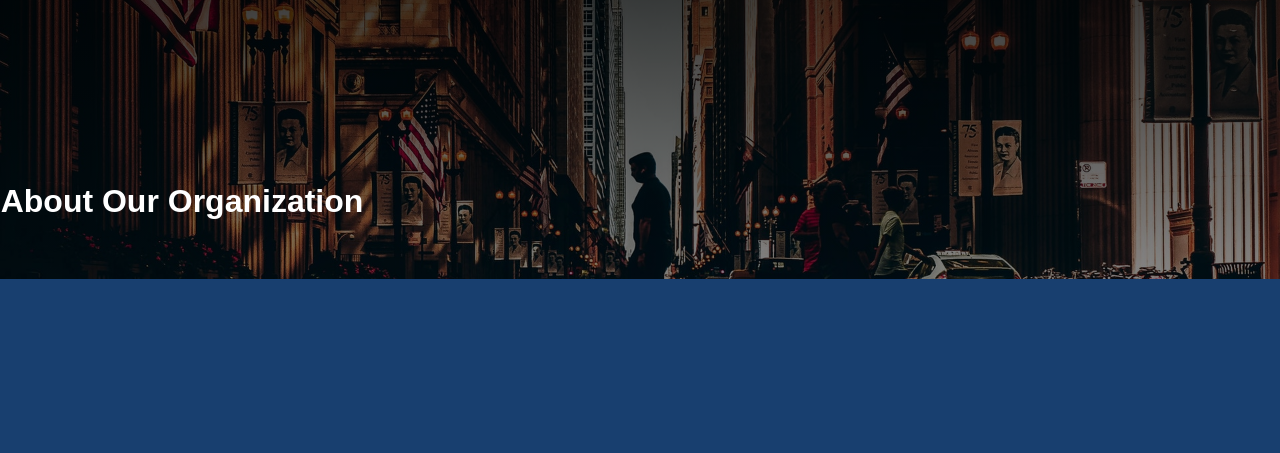
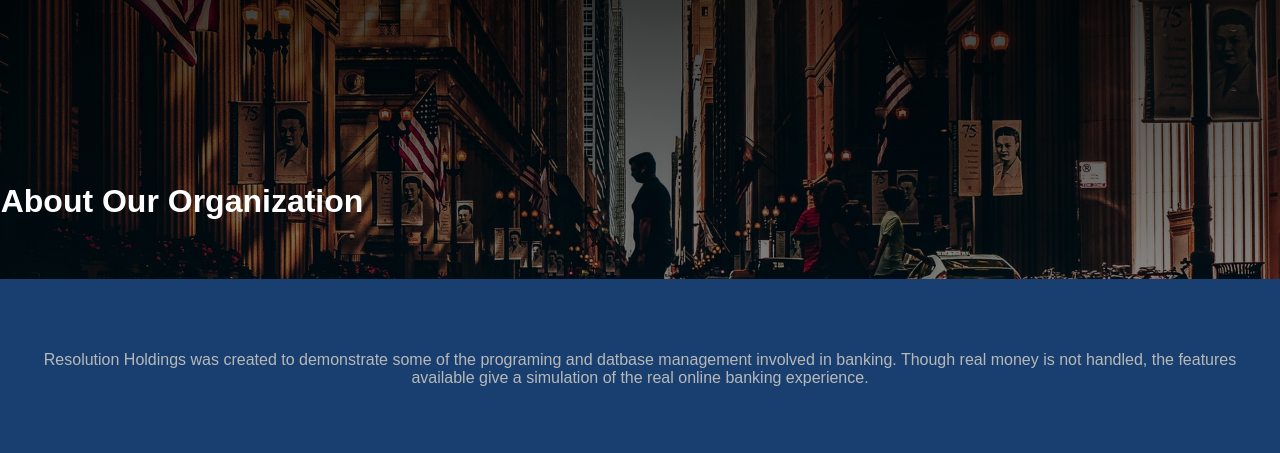
Before and after one commit to cjordanOU/Resolution-Holdings, a PHP site: page /about.php in a window 1280 px wide. Shown: the part 49-502 px from the top of the page. Run offline with PHP 8.4, Linux system fonts and the light colour scheme.

Commit message:
Update about.php

```diff
--- a/about.php
+++ b/about.php
@@ -21,6 +21,13 @@
         </div>
 
         <section>
+
+
+            <div class="centered container">
+                <p> Resolution Holdings was created to demonstrate some of the programing and datbase management involved in banking.
+                    Though real money is not handled, the features available give a simulation of the real online banking experience.
+                </p>
+            </div>
         </section>
     </body>
 </html>
```
